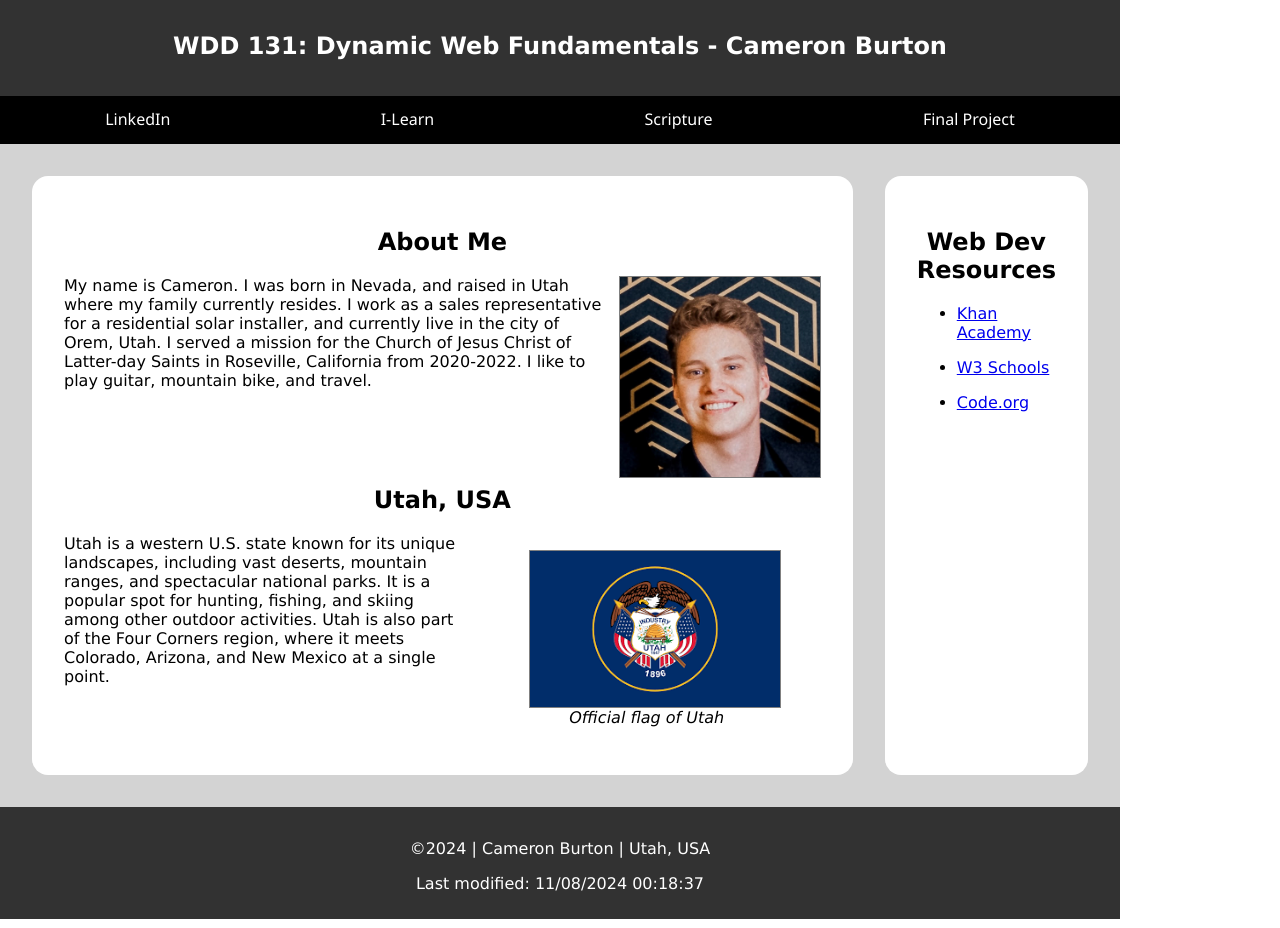
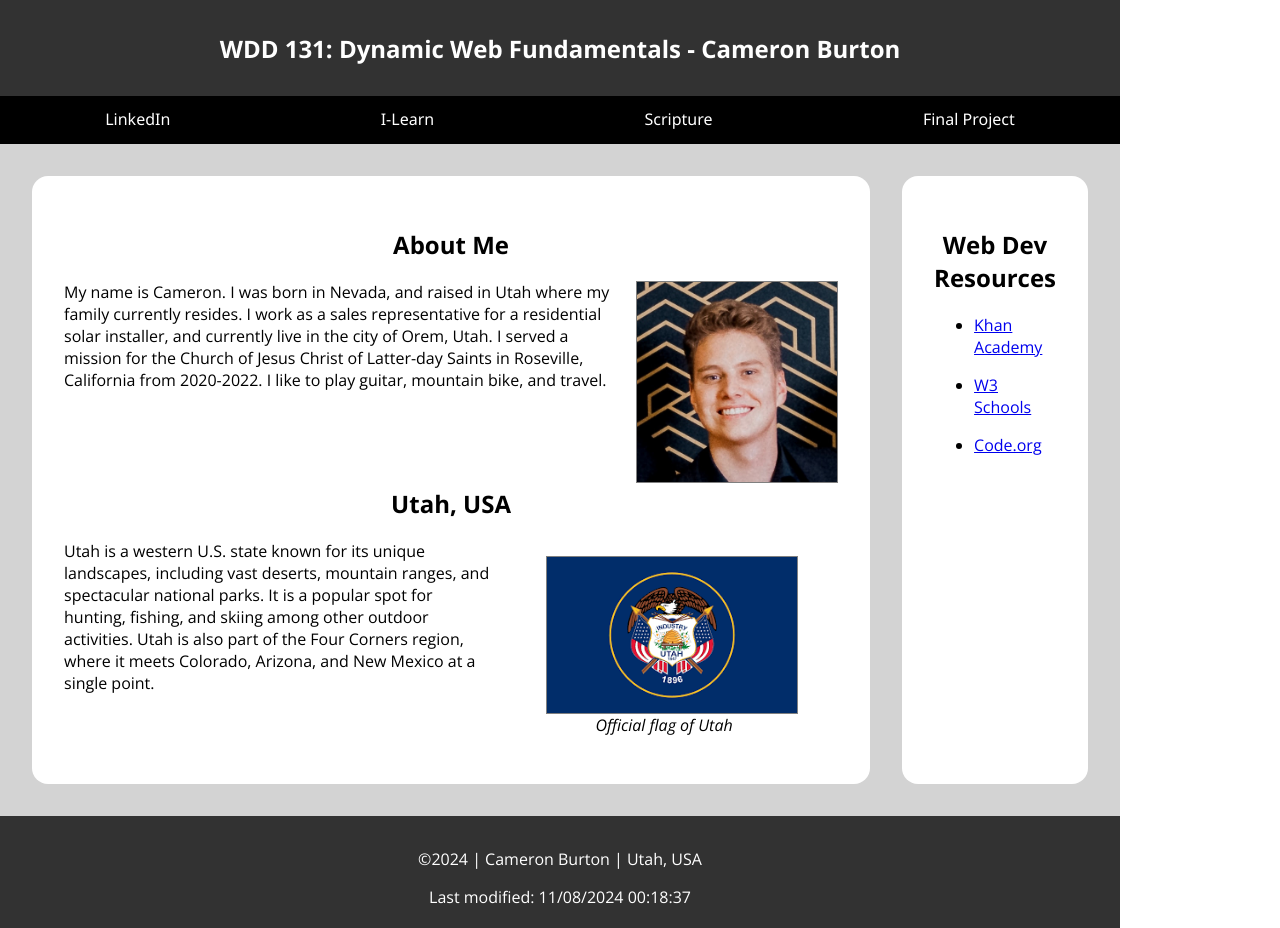
Before and after one commit to cambur01/wdd131, a plain HTML site: page index.html in a window 1280 px wide. Drawn offline with nearby package versions, Linux system fonts and the light colour scheme.

Commit message:
minor updates

```diff
--- a/index.html
+++ b/index.html
@@ -6,12 +6,17 @@
     <title>WDD 131 - Dynamic Web Fundamentals - Cameron Burton</title>
     <meta name="description" content="Cameron Burton's main page for the course WDD 131 - Dynamic Web Fundamentals.">
     <meta name="author" content="Cameron Burton">
+
     <link rel="stylesheet" href="styles/base.css">
-    <script src="scripts/getdates.js" defer="true"></script>
+    <script src="scripts/getdates.js" defer></script>
+
+    <link rel="preconnect" href="https://fonts.googleapis.com">
+    <link rel="preconnect" href="https://fonts.gstatic.com" crossorigin>
+    <link href="https://fonts.googleapis.com/css2?family=Open+Sans:ital,wght@0,300..800;1,300..800&family=Roboto&family=Roboto+Slab&display=swap" rel="stylesheet">
 </head>
 <body>
     <header>
-        <h2>WDD 131: Dynamic Web Fundamentals - Cameron Burton</h2>
+        <h1>WDD 131: Dynamic Web Fundamentals - Cameron Burton</h1>
         <nav class="navigation">
             <a href="https://www.linkedin.com/in/cameronjb/">LinkedIn</a>
             <a href="https://byui.instructure.com/">I-Learn</a>
--- a/styles/base.css
+++ b/styles/base.css
@@ -1,8 +1,8 @@
 body {
     display: grid;
-    width: 140vh;
+    max-width: 140vh;
     grid-template: 9rem auto 7rem / auto;
-    font-family: Verdana, Geneva, Tahoma, sans-serif;
+    font-family: "Open Sans", sans-serif;
     margin: 0;
   }
 
@@ -14,7 +14,8 @@ body {
     grid-column: 1 / 4;
   }
 
-  header h2 {
+  header h1 {
+    font-size: x-large;
     margin: 2rem;
     text-align: center;
   }
@@ -31,6 +32,11 @@ body {
     color: white;
     text-decoration: none;
     font-weight: 500;
+}
+
+.navigation a:hover {
+	color: lightblue;
+	text-decoration: underline;
 }
 
   main {
```
